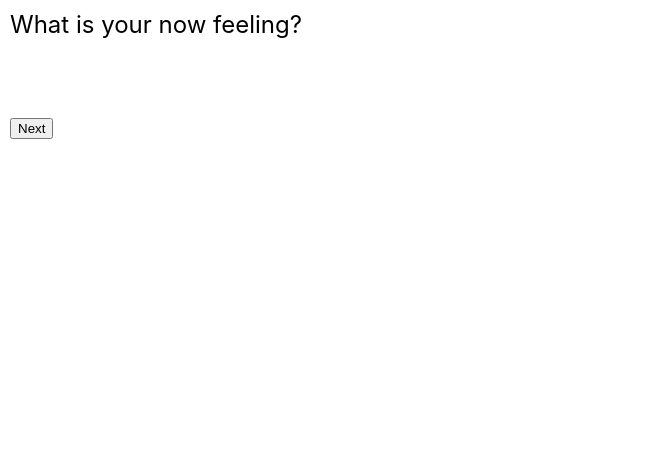
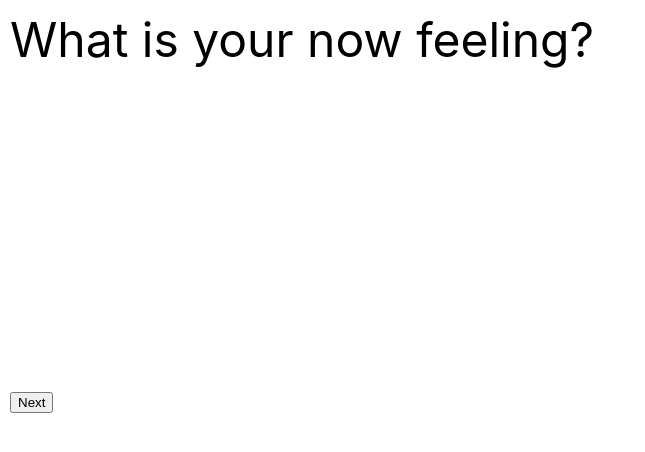
Before and after one commit to bryantt23/sedona-method, a React (Create React App) app: page / in a window 1280 px wide. Shown: the top 452 px of the page, without its empty margins (0-645 px from the left). Built offline with nearby package versions, Linux system fonts and the light colour scheme.

Commit message:
change styling

```diff
--- a/src/App.css
+++ b/src/App.css
@@ -3,6 +3,6 @@ html {
 }
 
 div:first-child {
-  font-size: 24px;
-  height: 100px;
+  font-size: 48px;
+  height: 350px;
 }
```
